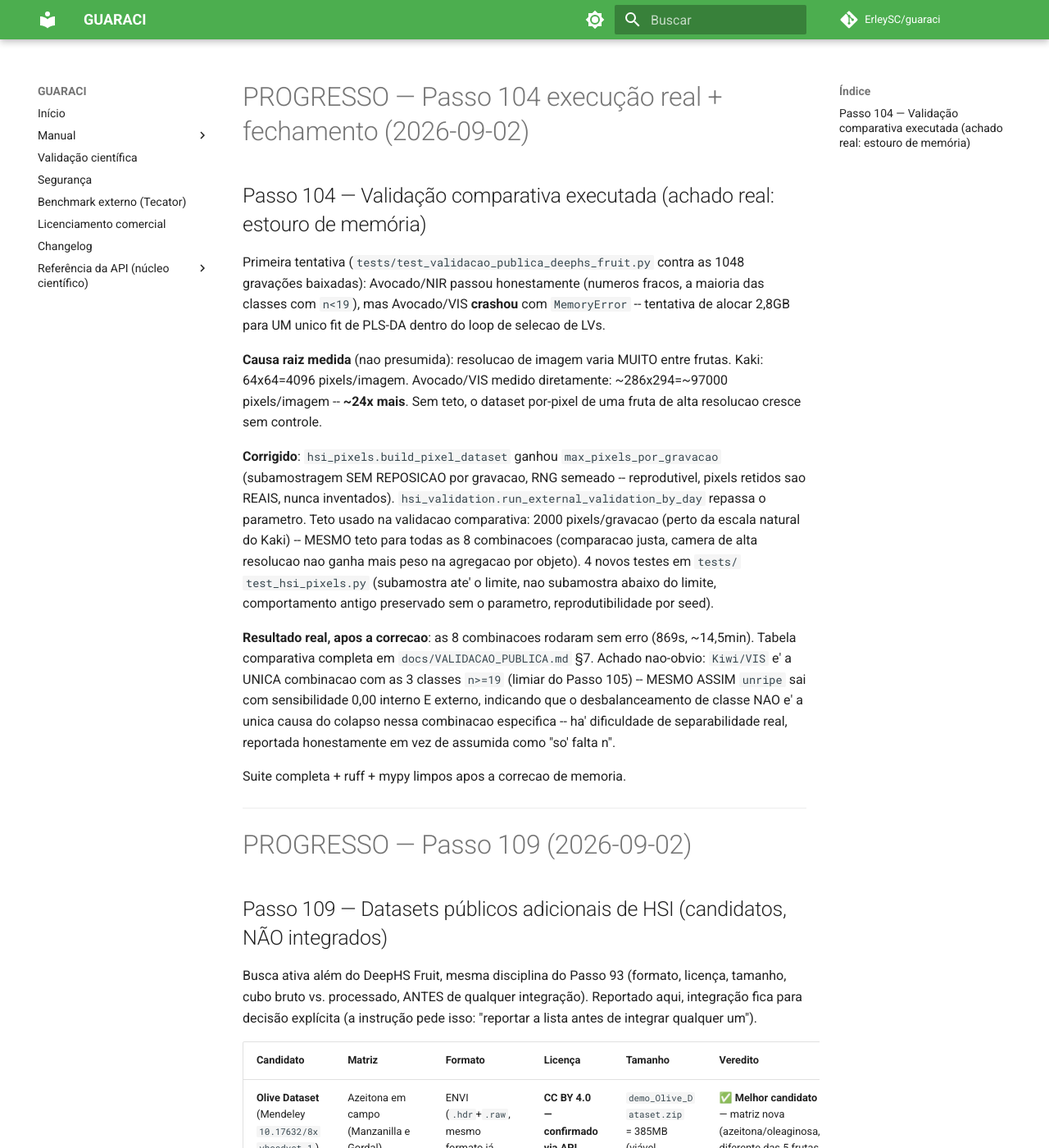
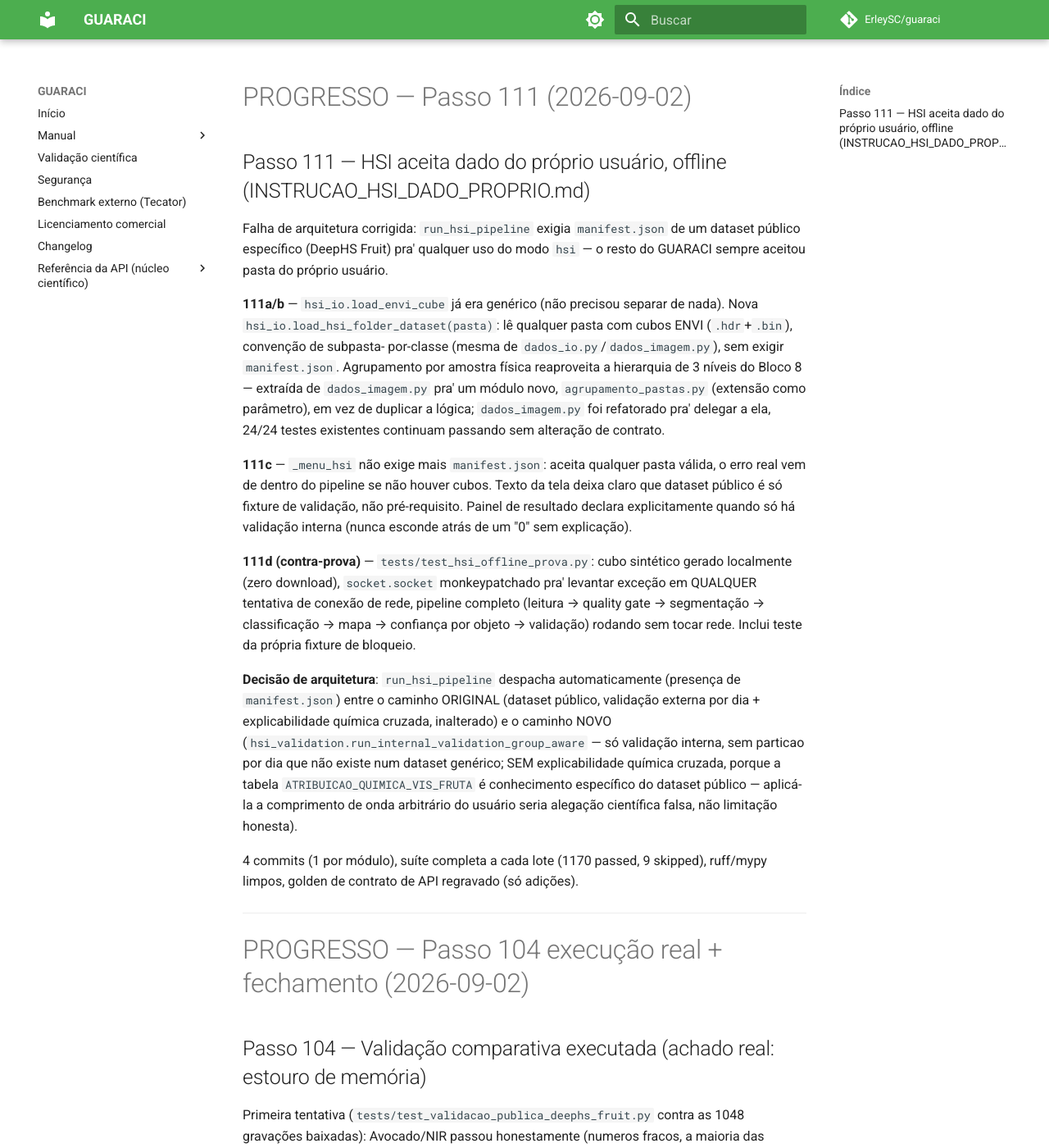
Before and after one commit to ErleySC/guaraci, an MkDocs documentation site: the page built from docs/PROGRESSO.md, in a window 1280 px wide and 1400 px high. Shown: the whole window at 82% size. Built offline with MkDocs 1.6.1 and Material for MkDocs 9.7.7, drawn with Linux system fonts in a browser that asks for light colours; comment, search, counter and statistics services are not loaded.

Commit message:
docs: registra Passo 111 (HSI com dado proprio do usuario) em PROGRESSO.md
Co-Authored-By: Claude Sonnet 5 <noreply@anthropic.com>

```diff
--- a/docs/PROGRESSO.md
+++ b/docs/PROGRESSO.md
@@ -1,3 +1,51 @@
+# PROGRESSO — Passo 111 (2026-09-02)
+
+## Passo 111 — HSI aceita dado do próprio usuário, offline (INSTRUCAO_HSI_DADO_PROPRIO.md)
+
+Falha de arquitetura corrigida: `run_hsi_pipeline` exigia `manifest.json`
+de um dataset público específico (DeepHS Fruit) pra' qualquer uso do
+modo `hsi` — o resto do GUARACI sempre aceitou pasta do próprio usuário.
+
+**111a/b** — `hsi_io.load_envi_cube` já era genérico (não precisou
+separar de nada). Nova `hsi_io.load_hsi_folder_dataset(pasta)`: lê
+qualquer pasta com cubos ENVI (`.hdr`+`.bin`), convenção de subpasta-
+por-classe (mesma de `dados_io.py`/`dados_imagem.py`), sem exigir
+`manifest.json`. Agrupamento por amostra física reaproveita a hierarquia
+de 3 níveis do Bloco 8 — extraída de `dados_imagem.py` pra' um módulo
+novo, `agrupamento_pastas.py` (extensão como parâmetro), em vez de
+duplicar a lógica; `dados_imagem.py` foi refatorado pra' delegar a ela,
+24/24 testes existentes continuam passando sem alteração de contrato.
+
+**111c** — `_menu_hsi` não exige mais `manifest.json`: aceita qualquer
+pasta válida, o erro real vem de dentro do pipeline se não houver
+cubos. Texto da tela deixa claro que dataset público é só fixture de
+validação, não pré-requisito. Painel de resultado declara
+explicitamente quando só há validação interna (nunca esconde atrás de
+um "0" sem explicação).
+
+**111d (contra-prova)** — `tests/test_hsi_offline_prova.py`: cubo
+sintético gerado localmente (zero download), `socket.socket`
+monkeypatchado pra' levantar exceção em QUALQUER tentativa de conexão
+de rede, pipeline completo (leitura → quality gate → segmentação →
+classificação → mapa → confiança por objeto → validação) rodando sem
+tocar rede. Inclui teste da própria fixture de bloqueio.
+
+**Decisão de arquitetura**: `run_hsi_pipeline` despacha automaticamente
+(presença de `manifest.json`) entre o caminho ORIGINAL (dataset público,
+validação externa por dia + explicabilidade química cruzada, inalterado)
+e o caminho NOVO (`hsi_validation.run_internal_validation_group_aware`
+— só validação interna, sem particao por dia que não existe num dataset
+genérico; SEM explicabilidade química cruzada, porque a tabela
+`ATRIBUICAO_QUIMICA_VIS_FRUTA` é conhecimento específico do dataset
+público — aplicá-la a comprimento de onda arbitrário do usuário seria
+alegação científica falsa, não limitação honesta).
+
+4 commits (1 por módulo), suíte completa a cada lote (1170 passed, 9
+skipped), ruff/mypy limpos, golden de contrato de API regravado (só
+adições).
+
+---
+
 # PROGRESSO — Passo 104 execução real + fechamento (2026-09-02)
 
 ## Passo 104 — Validação comparativa executada (achado real: estouro de memória)
```
